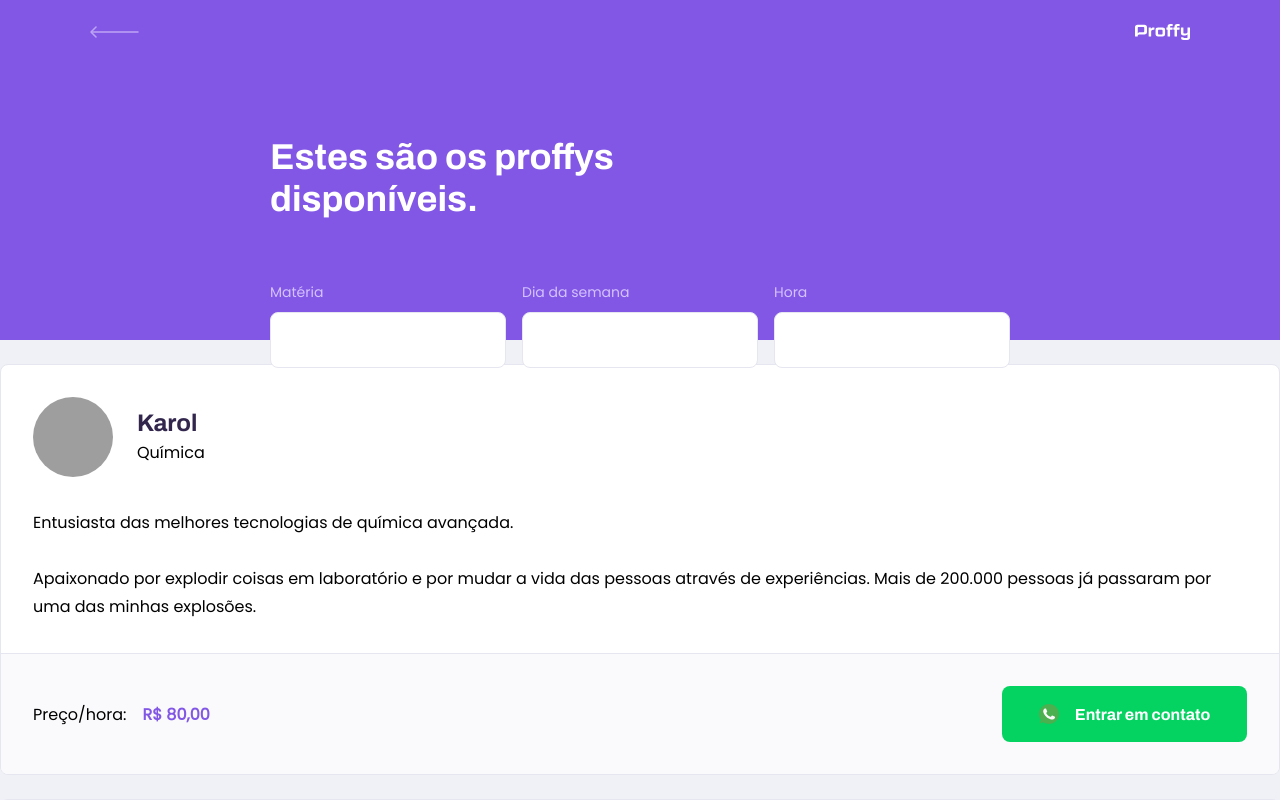
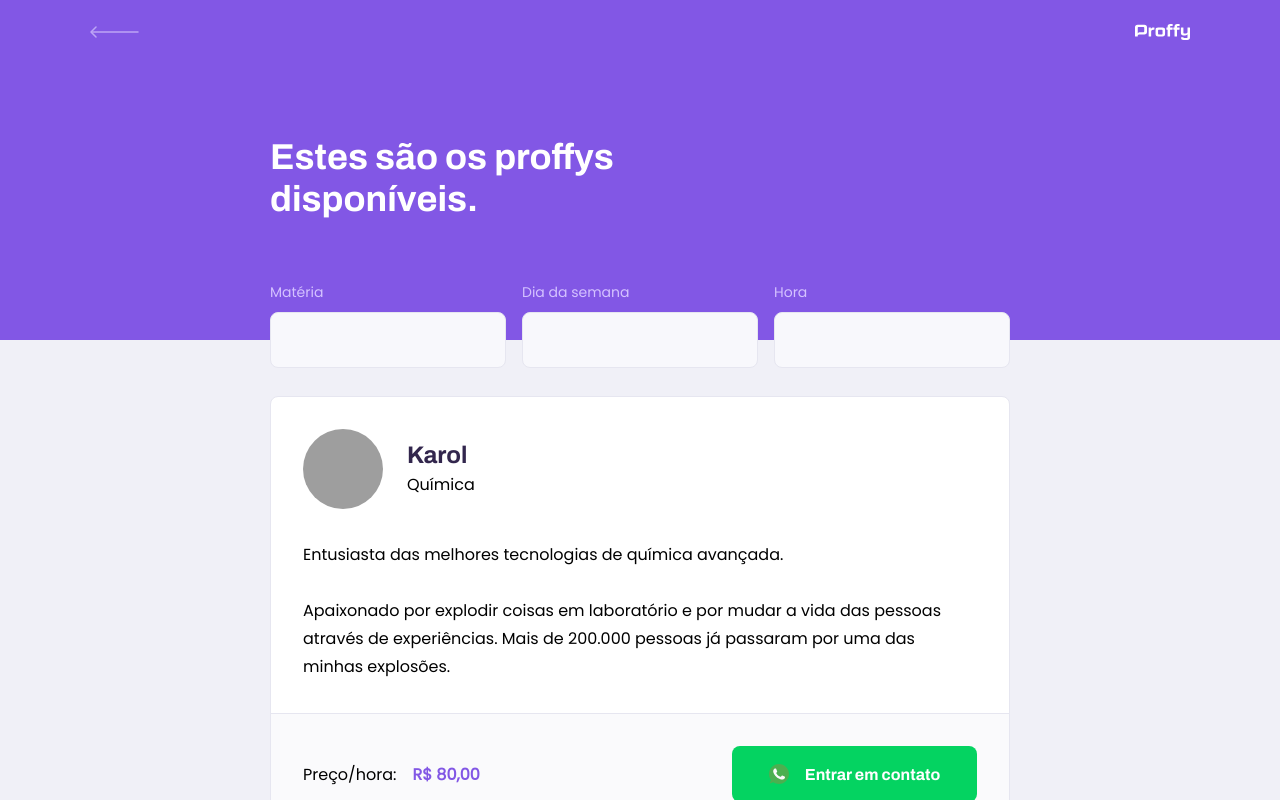
Before and after one commit to karoltaka/nlw-2-rocketseat, a React (Create React App) app in the folder web/: page /study in a window 1280 px wide. Shown: the top 800 px of the page. Built offline with nearby package versions, Linux system fonts and the light colour scheme; grey boxes are pictures that could not be loaded.

Commit message:
Fix responsive bugs

```diff
--- a/web/src/components/PageHeader/style.css
+++ b/web/src/components/PageHeader/style.css
@@ -17,10 +17,6 @@
 .page-header .top-bar-container a {
   height: 3.2rem;
   transition: opacity 0.2s;
-}
-
-.page-header .top-bar-container a:hover {
-  opacity: 0.6;
 }
 
 .page-header .top-bar-container > img {
--- a/web/src/pages/Landing/styles.css
+++ b/web/src/pages/Landing/styles.css
@@ -40,7 +40,7 @@
   width: 30rem;
   height: 10.4rem;
   border-radius: 0.8rem;
-
+  margin-right: 1.6rem;
   font: 700 2rem Archivo;
 
   display: flex;
@@ -100,9 +100,14 @@
     display: grid;
     grid-template-rows: 350px 1fr;
     grid-template-columns: 2fr 1fr 1fr;
-    grid-template-areas:
-      "logo hero hero"
-      "buttons buttons total";
+    grid-template-areas: "logo hero hero" "buttons buttons total";
+  }
+
+  .logo-container {
+    grid-area: logo;
+    align-self: center;
+    text-align: left;
+    margin: 0;
   }
 
   .logo-container h2 {
@@ -110,11 +115,8 @@
     font-size: 3.6rem;
   }
 
-  .logo-container {
-    grid-area: logo;
-    align-self: center;
-    text-align: initial;
-    margin: 0;
+  .logo-container img {
+    height: 100%;
   }
 
   .hero-image {
--- a/web/src/pages/TeacherList/style.css
+++ b/web/src/pages/TeacherList/style.css
@@ -15,6 +15,9 @@
   position: relative;
 }
 
+/* esse + .input-block, faz com que o estilo seja aplicado em todos os
+  input-block, menos o primeiro. essa tecnica é utilizada, para dar
+  espaçamento sem precisar dar no primeiro */
 #search-teachers .input-block + .input-block {
   margin-top: 1.4rem;
 }
@@ -28,7 +31,7 @@
   height: 5.6rem;
   margin-top: 0.8rem;
   border-radius: 0.8rem;
-  background: var (--color input-background);
+  background: var(--color-input-background);
   border: 1px solid var(--color-line-in-white);
   outline: 0;
   padding: 0 1.6rem;
@@ -36,7 +39,7 @@
 }
 
 #search-teachers .input-block:focus-within::after {
-  width: cal(100% - 3.2rem);
+  width: calc(100% - 3.2rem);
   height: 2px;
   content: "";
   background: var(--color-primary-light);
@@ -44,6 +47,11 @@
   left: 1.6rem;
   right: 1.6rem;
   bottom: 0;
+}
+
+#page-teacher-list main {
+  margin: 3.2rem auto;
+  width: 90%;
 }
 
 @media (min-width: 700px) {
@@ -62,4 +70,10 @@
   #search-teachers .input-block + .input-block {
     margin-top: 0;
   }
+
+  #page-teacher-list main {
+    padding: 3.2rem 0;
+    max-width: 740px;
+    margin: 0 auto;
+  }
 }
```
